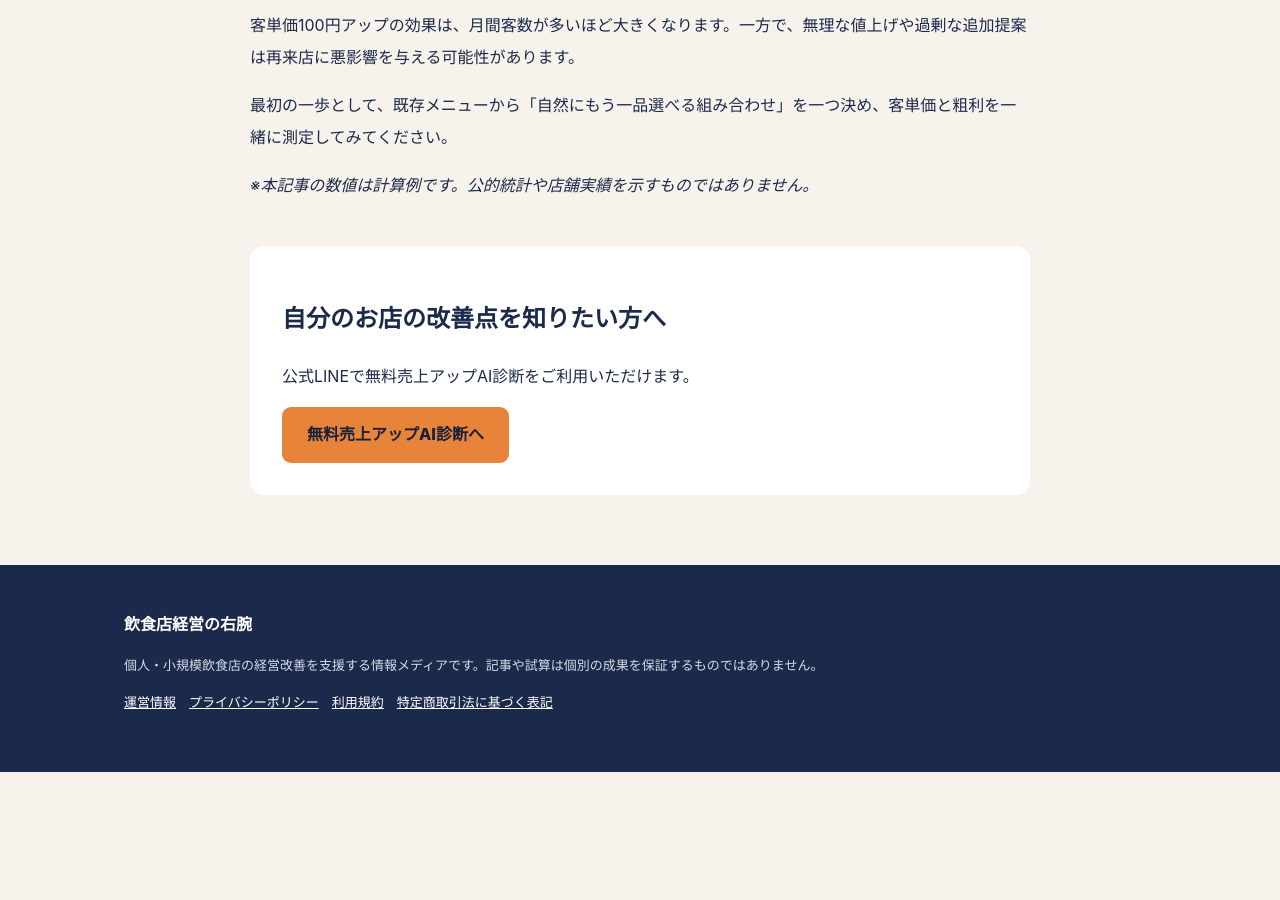
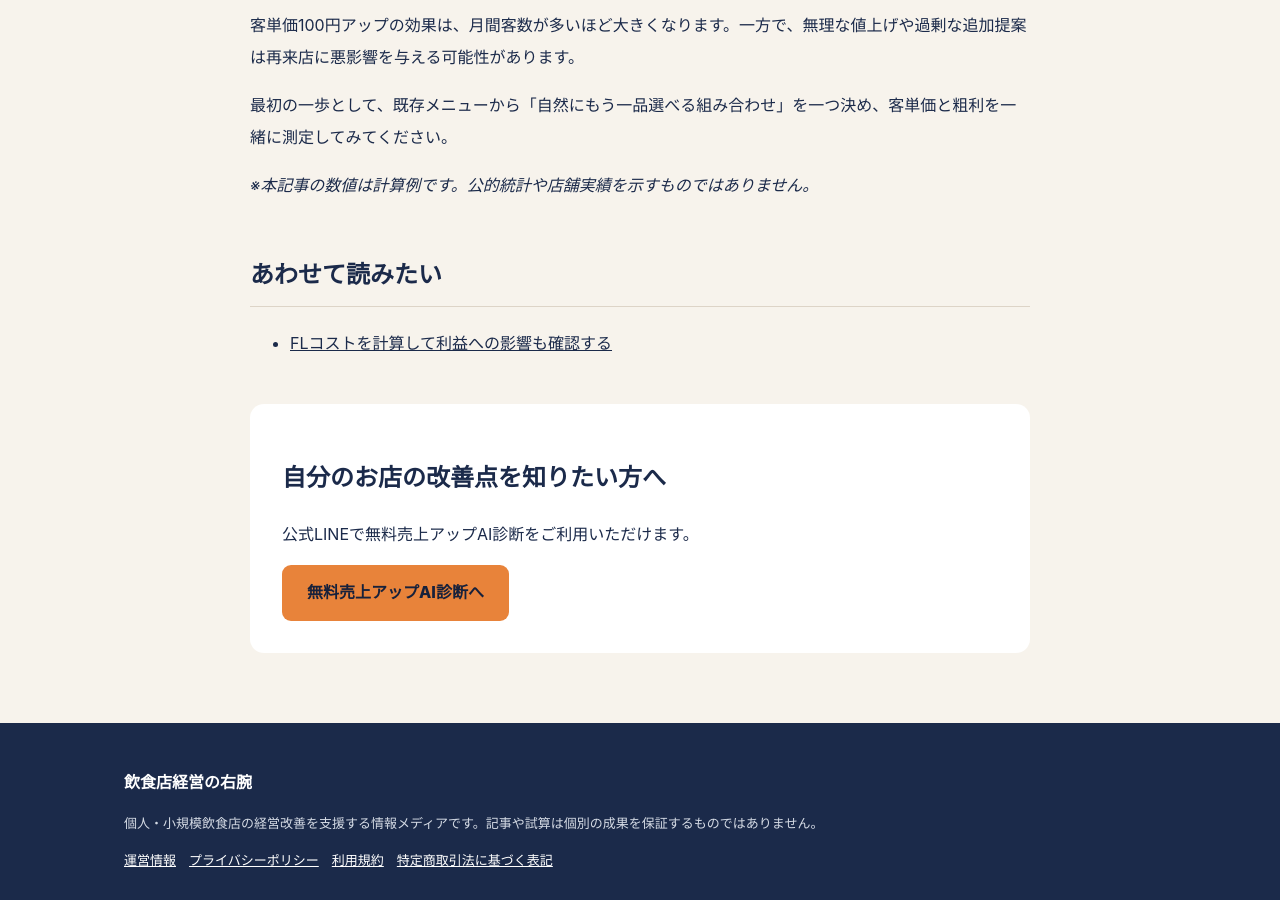
Before and after one commit to insyokuten/restaurant-growth-hub, a Jekyll site: the page built from _posts/2026-11-07-average-spend-100-yen.md, in a window 1280 px wide and 900 px high, scrolled down 2862 px. Built offline with Jekyll 4.4.1, drawn with Linux system fonts in a browser that asks for light colours; before the commit the page ends 3634 px from its top, so only the background shows below that.

Commit message:
Improve SEO metadata and contextual internal links for existing article

```diff
--- a/_posts/2026-11-07-average-spend-100-yen.md
+++ b/_posts/2026-11-07-average-spend-100-yen.md
@@ -73,3 +74,6 @@ date: 2026-11-07
 最初の一歩として、既存メニューから「自然にもう一品選べる組み合わせ」を一つ決め、客単価と粗利を一緒に測定してみてください。
 
 *※本記事の数値は計算例です。公的統計や店舗実績を示すものではありません。*
+
+## あわせて読みたい
+- [FLコストを計算して利益への影響も確認する]({{ '/articles/2026-11-08-doc-1bUE7_C44bpvdv1mHeWmU8hG6qFwmi6ib6KeNsz6ozh0/' | relative_url }})
```
Also changed, not shown: other parts of _posts/2026-11-07-average-spend-100-yen.md (+1 -0 lines).
